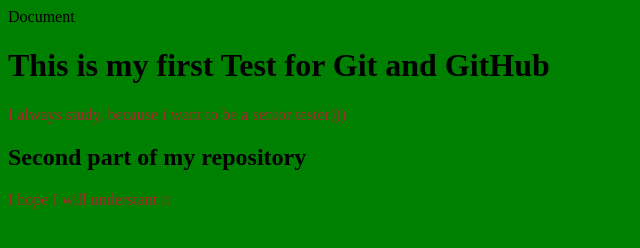
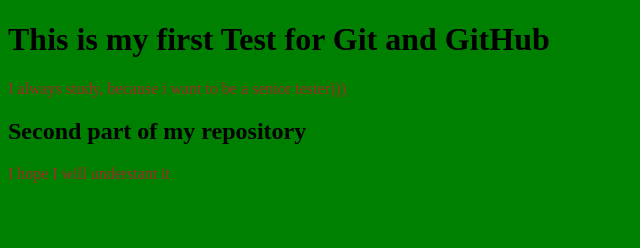
Before and after one commit to LiliiaOsipova/Test-Git, a plain HTML site: page index.html in a window 1280 px wide. Shown: the whole page, without its empty margins (0-640 px from the left). Drawn offline with Linux system fonts and the light colour scheme; files that its build step writes are made by us from their sources.

```diff
--- a/index.html
+++ b/index.html
@@ -3,10 +3,11 @@
 <head>
     <meta charset="UTF-8">
     <meta name="viewport" content="width=device-width, initial-scale=1.0">
-    <link rel="stylesheet" href="css/main.css"
+    <link rel="stylesheet" href="main.css">
     <title>Document</title>
 </head>
 <body>
+
     <h1> This is my first Test for Git and GitHub </h1>
     <p> I always study, because i want to be a senior tester))) </p>
     <h2> Second part of my repository</h2>
```
